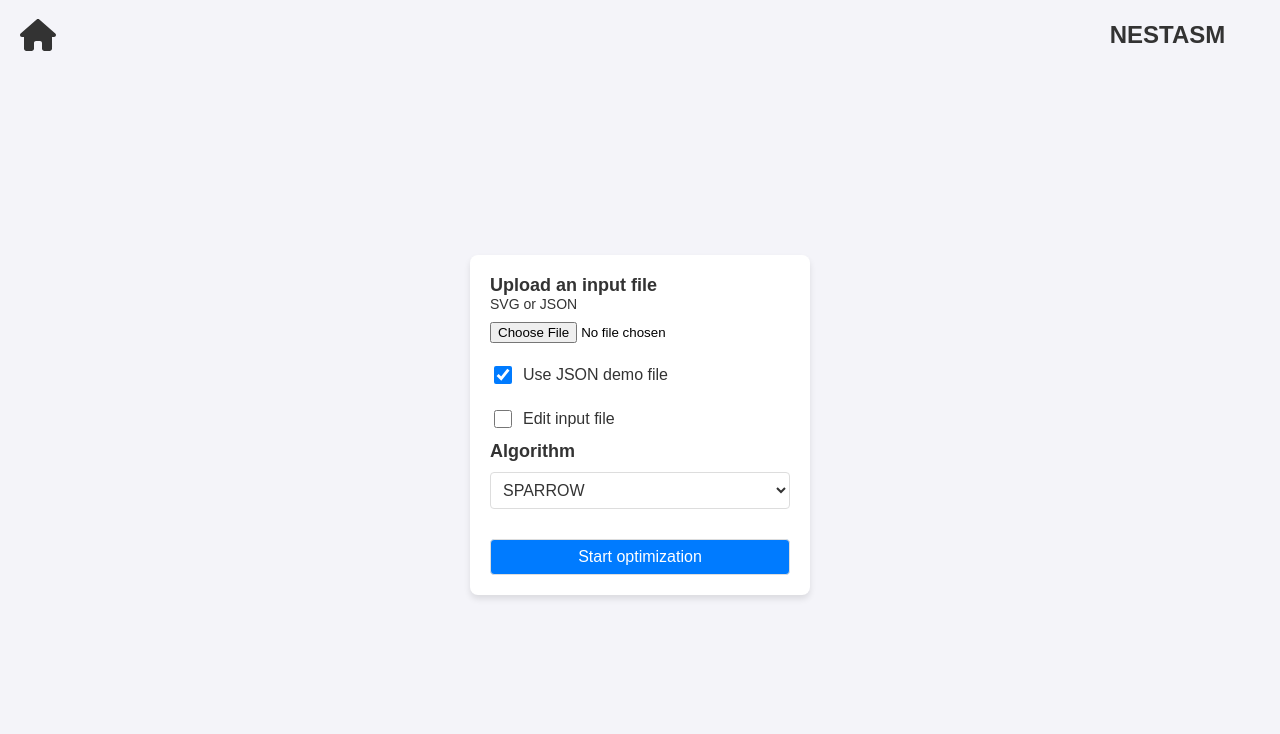
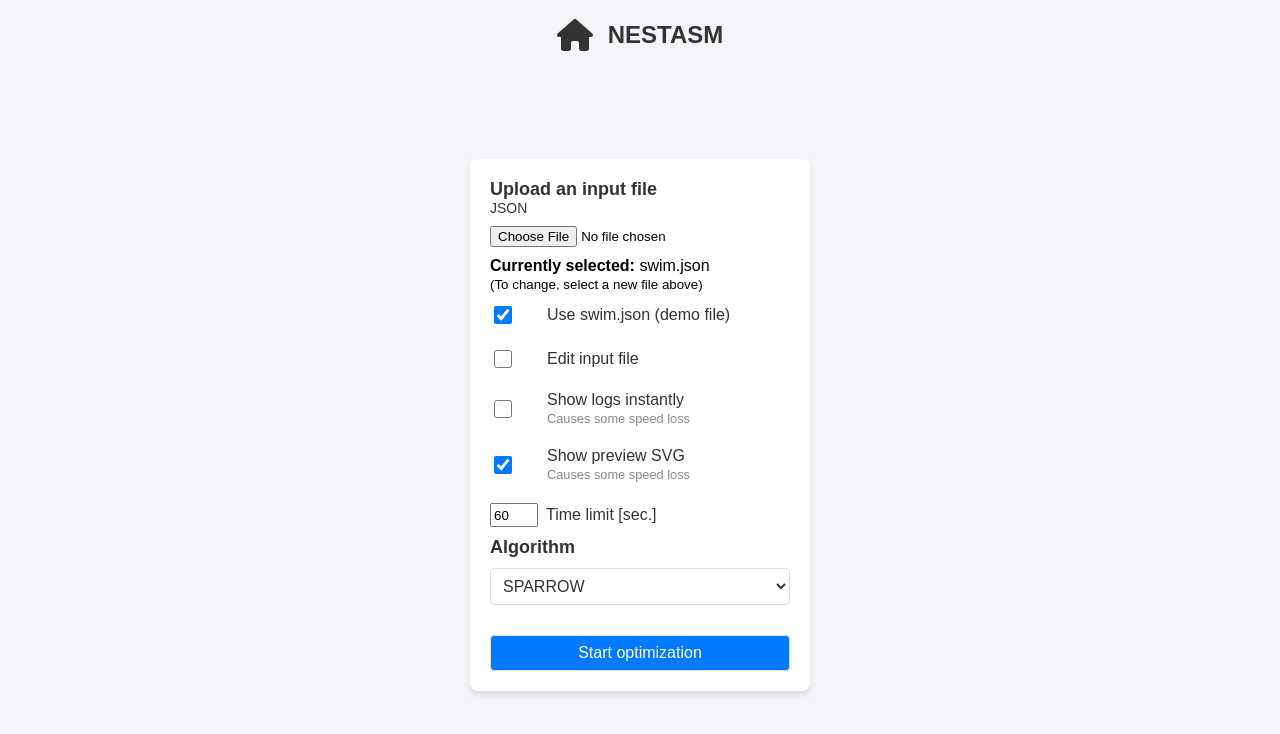
Before and after one commit to Waterboy1602/nestasm, a React (Vite) app: page /nestasm/input in a window 1280 px wide. Shown: the top 734 px of the page. Built offline with nearby package versions, Linux system fonts and the light colour scheme.

Commit message:
feat: extra settings

```diff
--- a/src/App.tsx
+++ b/src/App.tsx
@@ -16,20 +16,42 @@ function App() {
   const [svgResult, setSvgResult] = useState<string | null>(null);
   const [showChangeInput, setShowChangeInput] = useState(false);
   const [logs, setLogs] = useState<string[]>([]);
-  const [file, setFile] = useState<File | null>(null);
+  const [file, setFile] = useState<File | null>(
+    new File([""], "swim.json", { type: "application/json" })
+  );
   const [error, setError] = useState<string | null>(null);
   const [useDemoFile, setUseDemoFile] = useState(true);
+  const [showLogsInstant, setShowLogsInstant] = useState(false);
+  const [showPreviewSvg, setShowPreviewSvg] = useState(true);
+  const [timeLimit, setTimeLimit] = useState(60);
   const [changeInputFile, setChangeInputFile] = useState(false);
   const [optimizationAlgo, setOptimizationAlgo] = useState(OptimizationAlgo.SPARROW);
   const [loading, setLoading] = useState(false);
   const [compressingPhase, setCompressingPhase] = useState(false);
+
   const logBoxRef = useRef<HTMLDivElement>(null);
   const fileContent = useRef<string | null>(null);
+
+  const [workerKey, setWorkerKey] = useState(0);
 
   const resetState = () => {
     setSvgResult(null);
     setLogs([]);
     setShowChangeInput(false);
+    setLoading(false);
+    setCompressingPhase(false);
+
+    if (algorithmWorker) {
+      algorithmWorker.terminate();
+      algorithmWorker = null;
+    }
+
+    if (cancelWorker) {
+      cancelWorker.terminate();
+      cancelWorker = null;
+    }
+
+    setWorkerKey((prevKey) => prevKey + 1);
   };
 
   const getMaxEval = useCallback((logs: string[]): string | null => {
@@ -78,6 +100,8 @@ function App() {
       }
 
       if (type === Status.FINISHED) {
+        setSvgResult(result);
+
         setLogs((prevLogs) => {
           const logs = [...prevLogs, `Finished`];
 
@@ -109,7 +133,7 @@ function App() {
         algorithmWorker = null;
       }
     };
-  }, [setLogs, setSvgResult, getMaxEval]);
+  }, [setLogs, setSvgResult, getMaxEval, workerKey]);
 
   useEffect(() => {
     if (logBoxRef.current) {
@@ -130,6 +154,9 @@ function App() {
             optimizationAlgo: optimizationAlgo,
             input: input,
             fileType: fileType,
+            showLogsInstant: showLogsInstant,
+            showPreviewSvg: showPreviewSvg,
+            timeLimit: timeLimit,
           },
         });
 
@@ -156,6 +183,11 @@ function App() {
     event.preventDefault();
     setError(null);
 
+    if (timeLimit < 1) {
+      setError("Please choose a time limit higher than 0 seconds.");
+      return;
+    }
+
     if (useDemoFile) {
       try {
         const response = await fetch(`${import.meta.env.BASE_URL}/assets/swim.json`);
@@ -178,18 +210,31 @@ function App() {
     }
 
     if (file) {
+      const readFilePromise = new Promise<string>((resolve, reject) => {
         const reader = new FileReader();
 
-      reader.onload = async (e) => {
-        fileContent.current = e.target?.result as string;
+        reader.onload = (e) => {
+          resolve(e.target?.result as string);
         };
 
         reader.onerror = () => {
-        setError("Error reading the file. Please try again.");
+          reject("Error reading the file. Please try again.");
         };
 
         reader.readAsText(file);
+      });
+
+      try {
+        fileContent.current = await readFilePromise;
+
+        if (changeInputFile) {
           setShowChangeInput(true);
+        } else {
+          startOptimization(optimizationAlgo, fileContent.current, FileType.JSON);
+        }
+      } catch (error) {
+        setError(error as string);
+      }
     } else {
       setError("Please upload a file.");
     }
@@ -205,11 +250,12 @@ function App() {
   const handleFileChange = (event: FileChangeEvent): void => {
     const uploadedFile: File | null = event.target.files[0];
     if (uploadedFile) {
-      if (uploadedFile.type === "image/svg+xml" || uploadedFile.type === "application/json") {
+      if (uploadedFile.type === "application/json") {
         setFile(uploadedFile);
+        setUseDemoFile(false);
         setError(null);
       } else {
-        setError("Please upload a valid SVG or JSON file.");
+        setError("Please upload a valid JSON file.");
         setFile(null);
       }
     } else {
@@ -221,8 +267,13 @@ function App() {
   const handleUseDemoChange = (event: React.ChangeEvent<HTMLInputElement>): void => {
     if (event.target.checked) {
       setUseDemoFile(true);
+      const file = new File([""], "swim.json", { type: "application/json" });
+      setFile(file);
     } else {
       setUseDemoFile(false);
+      if (file && file.name === "swim.json") {
+        setFile(null);
+      }
     }
   };
 
@@ -231,6 +282,49 @@ function App() {
       setChangeInputFile(true);
     } else {
       setChangeInputFile(false);
+    }
+  };
+
+  const handleChangeShowLogsInstant = (event: React.ChangeEvent<HTMLInputElement>): void => {
+    if (event.target.checked) {
+      setShowLogsInstant(true);
+    } else {
+      setShowLogsInstant(false);
+    }
+  };
+
+  const handleChangeShowPreviewSvg = (event: React.ChangeEvent<HTMLInputElement>): void => {
+    if (event.target.checked) {
+      setShowPreviewSvg(true);
+    } else {
+      setShowPreviewSvg(false);
+    }
+  };
+
+  const handleChangeTimeLimit = (event: React.ChangeEvent<HTMLInputElement>): void => {
+    const value = parseInt(event.target.value, 10);
+    if (!isNaN(value)) {
+      if (value < 1) {
+        setTimeLimit(0);
+        return;
+      }
+      setTimeLimit(value);
+    } else {
+      setTimeLimit(0);
+    }
+  };
+
+  const downloadSVG = (): void => {
+    if (svgResult) {
+      const blob = new Blob([svgResult], { type: "image/svg+xml" });
+      const url = URL.createObjectURL(blob);
+      const a = document.createElement("a");
+      a.href = url;
+      a.download = optimizationAlgo + "_nestasm.svg";
+      document.body.appendChild(a);
+      a.click();
+      document.body.removeChild(a);
+      URL.revokeObjectURL(url);
     }
   };
 
@@ -284,11 +378,19 @@ function App() {
           </div>
         )}
         {!loading && (
+          <>
             <div className={styles.processing}>
-            <button type="submit" className={styles.button} onClick={() => setSvgResult(null)}>
+              <button type="submit" className={styles.button} onClick={() => downloadSVG()}>
+                Download SVG
+              </button>
+            </div>
+
+            <div className={styles.processing}>
+              <button type="submit" className={styles.button} onClick={() => resetState()}>
                 Start over
               </button>
             </div>
+          </>
         )}
         {logs.length > 0 && (
           <div className={styles.logBox} ref={logBoxRef}>
@@ -329,35 +431,97 @@ function App() {
       <div className={styles.home}>
         <div className={styles.forms}>
           <div>
-            <form onSubmit={(event) => handleUpload(event)} className={styles.form}>
+            <form
+              onSubmit={(event) => {
+                event.preventDefault();
+                if (loading) {
+                  handleCancel();
+                } else {
+                  handleUpload(event);
+                }
+              }}
+              className={styles.form}
+            >
               <label className={styles.label}>Upload an input file</label>
-              <label className={styles.subLabel}>SVG or JSON</label>
+              <label className={styles.subLabel}>JSON</label>
               <input
                 type="file"
-                accept="image/svg+xml, application/json"
+                accept="application/json"
                 onChange={handleFileChange}
                 className={styles.inputFile}
               />
 
-              <label className={styles.demoCheckboxWrapper}>
+              <span className={styles.checkBoxLabel}>
+                <strong>Currently selected:</strong> {file ? file.name : ""}
+                <br />
+                <small>(To change, select a new file above)</small>
+              </span>
+
+              <label className={styles.checkboxWrapper}>
                 <input
                   type="checkbox"
-                  defaultChecked={useDemoFile}
+                  checked={useDemoFile}
                   onChange={handleUseDemoChange}
-                  className={styles.demoCheckbox}
+                  className={styles.checkbox}
                 />
-                <span className={styles.demoLabel}>Use JSON demo file</span>
+                <span className={styles.checkboxLabel}>Use swim.json (demo file)</span>
               </label>
 
-              <label className={styles.demoCheckboxWrapper}>
+              <label className={styles.checkboxWrapper}>
                 <input
                   type="checkbox"
-                  defaultChecked={changeInputFile}
+                  checked={changeInputFile}
                   onChange={handleChangeInputFile}
-                  className={styles.demoCheckbox}
+                  className={styles.checkbox}
                 />
-                <span className={styles.demoLabel}>Edit input file</span>
+                <span className={styles.checkboxLabel}>Edit input file</span>
               </label>
+
+              {optimizationAlgo === OptimizationAlgo.SPARROW && (
+                <>
+                  <label className={styles.checkboxWrapper}>
+                    <input
+                      type="checkbox"
+                      checked={showLogsInstant}
+                      onChange={handleChangeShowLogsInstant}
+                      className={styles.checkbox}
+                    />
+                    <span className={styles.checkboxLabel}>
+                      Show logs instantly
+                      <br />
+                      <span style={{ fontSize: "0.8em", color: "#888" }}>
+                        Causes some speed loss
+                      </span>
+                    </span>
+                  </label>
+
+                  <label className={styles.checkboxWrapper}>
+                    <input
+                      type="checkbox"
+                      checked={showPreviewSvg}
+                      onChange={handleChangeShowPreviewSvg}
+                      className={styles.checkbox}
+                    />
+                    <span className={styles.checkboxLabel}>
+                      Show preview SVG
+                      <br />
+                      <span style={{ fontSize: "0.8em", color: "#888" }}>
+                        Causes some speed loss
+                      </span>
+                    </span>
+                  </label>
+
+                  <label className={styles.checkboxWrapper}>
+                    <input
+                      type="number"
+                      value={timeLimit}
+                      onChange={handleChangeTimeLimit}
+                      className={styles.numberInput}
+                    />
+                    <span className={styles.numberLabel}>Time limit [sec.]</span>
+                  </label>
+                </>
+              )}
 
               {!changeInputFile && (
                 <>
--- a/src/styles/App.module.css
+++ b/src/styles/App.module.css
@@ -114,7 +114,7 @@ div.container.solution > img {
   }
 }
 
-.demoCheckboxWrapper {
+.checkboxWrapper {
   display: flex;
   align-items: center;
   gap: 0.5em;
@@ -122,18 +122,30 @@ div.container.solution > img {
   margin-bottom: 10px;
 }
 
-.demoCheckbox {
+.checkbox {
   width: 18px;
   height: 18px;
-  accent-color: #007bff; /* modern browsers */
+  margin-right: 27px;
+  accent-color: #007bff;
   cursor: pointer;
 }
 
-.demoLabel {
+.checkboxLabel {
   font-size: 16px;
   color: #333;
   cursor: pointer;
   user-select: none;
+}
+
+.numberInput {
+  width: 40px;
+  height: 18px;
+  accent-color: #007bff;
+}
+
+.numberLabel {
+  font-size: 16px;
+  color: #333;
 }
 
 .logBox {
--- a/src/styles/Header.module.css
+++ b/src/styles/Header.module.css
@@ -1,7 +1,7 @@
 .header {
   display: flex;
   flex-direction: row;
-  justify-content: space-between;
+  justify-content: center;
 
   align-items: center;
   padding: 10px 20px 0 20px;
@@ -15,7 +15,6 @@
   justify-content: center;
   align-items: center;
 
-  min-width: 200px;
   height: 100%;
 
   cursor: pointer;
```
Also changed, not shown: src/services/algorithmWorker.ts (+5 -5 lines), 2 other files (tests, documents, lock files or other folders). Lines whose indentation alone changed are shown as unchanged.
